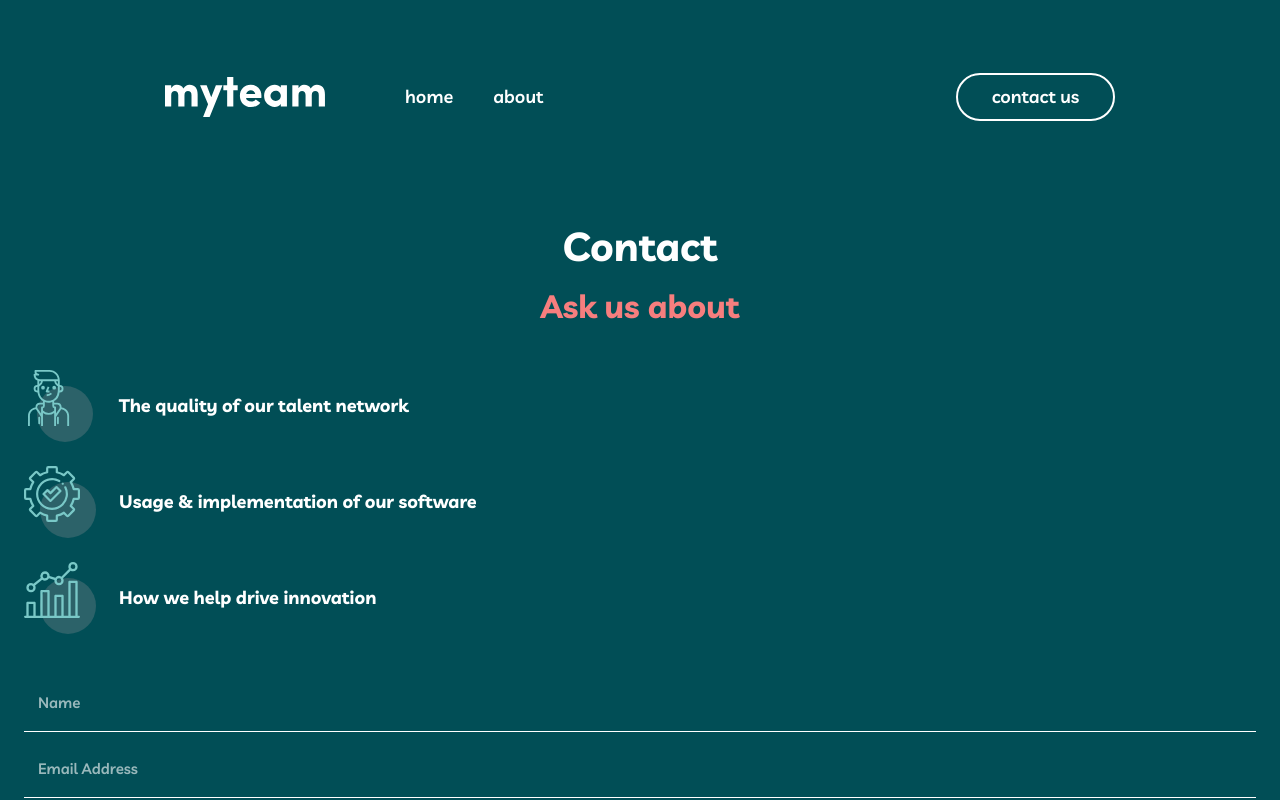
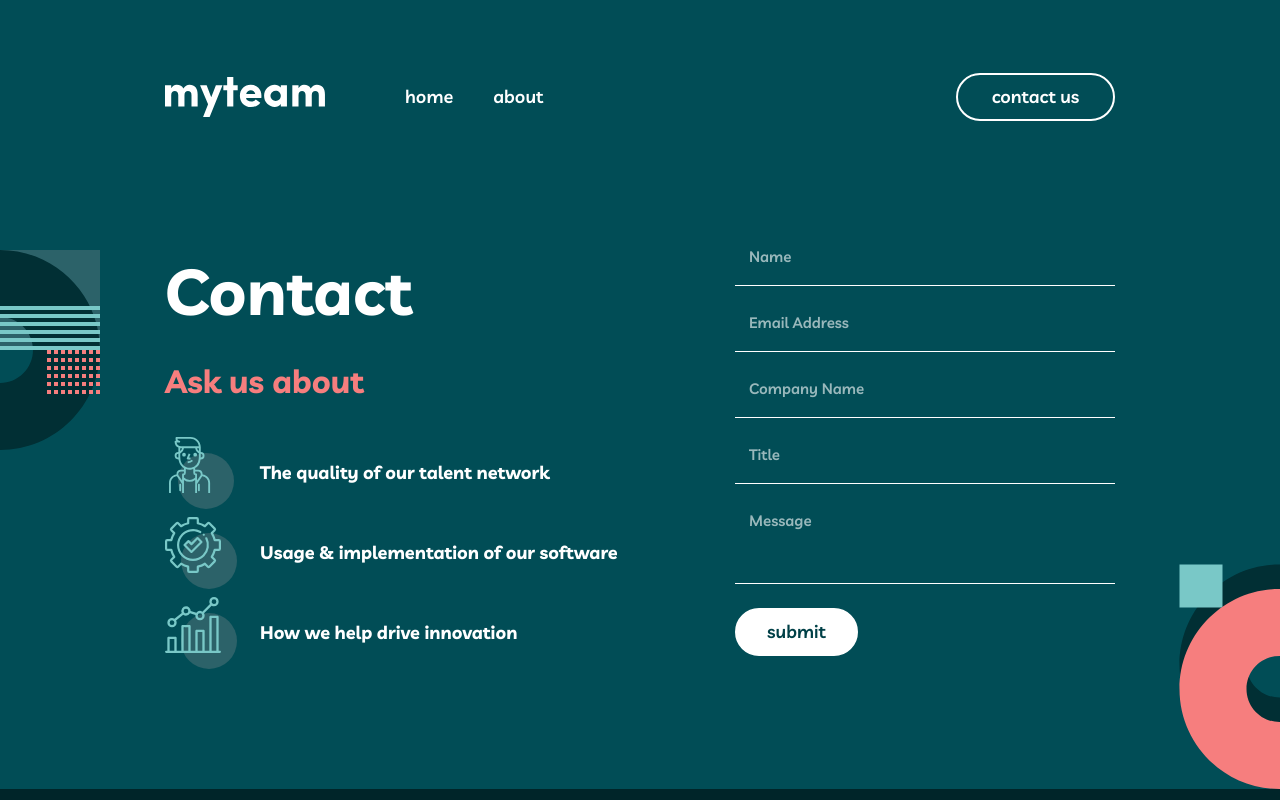
Before and after one commit to curiousmind04/myTeam-Website-ReactTS, a React (Vite) app: page /contact in a window 1280 px wide. Shown: the top 800 px of the page. Built offline with nearby package versions, Linux system fonts and the light colour scheme.

Commit message:
finished all pages

```diff
--- a/src/index.css
+++ b/src/index.css
@@ -2,16 +2,16 @@
 
 :root {
   /* Primary Colors */
-  --midnight-green: #014e56;
-  --light-coral: #f67e7e;
-  --white: #ffffff;
+  --midnight-green: hsl(186, 98%, 17%);
+  --light-coral: hsl(0, 87%, 73%);
+  --white: hsl(0, 0%, 100%);
 
   /* Secondary Colors */
-  --rapture-blue: #79c8c7;
-  --police-blue: #2c6269;
-  --deep-jungle-green: #004047;
-  --sacramento-state-green: #012f34;
-  --dark-green: #002529;
+  --rapture-blue: hsl(179, 42%, 63%);
+  --police-blue: hsl(187, 41%, 29%);
+  --deep-jungle-green: hsl(186, 100%, 14%);
+  --sacramento-state-green: hsl(186, 96%, 10%);
+  --dark-green: hsl(186, 100%, 8%);
 
   font-synthesis: none;
   text-rendering: optimizeLegibility;
--- a/src/pages/About.module.css
+++ b/src/pages/About.module.css
@@ -207,7 +207,7 @@
         left -6.25rem,
       url("assets/bg-pattern-home-4-about-3.svg") no-repeat bottom right,
       var(--deep-jungle-green);
-    padding: 6.25rem 6.125rem 11.75rem 6.0625rem;
+    padding: 6.25rem 6.125rem 8rem 6.0625rem;
   }
   .grid {
     width: 100%;
--- a/src/pages/Contact.module.css
+++ b/src/pages/Contact.module.css
@@ -1,15 +1,16 @@
 .container {
-  background-color: #014e56;
+  background-color: var(--midnight-green);
   background-image: url("/assets/bg-pattern-contact-2.svg");
   background-repeat: no-repeat;
   background-position: bottom -7rem right -6.25rem;
-  padding: 2rem 1.5rem 88px 1.5rem;
+  padding: 2rem 1.5rem 5.5rem 1.5rem;
   text-align: center;
 }
 
-/* .left {
-  margin-bottom: 10rem;
-} */
+.left {
+  max-width: 32.1875rem;
+  margin-inline: auto;
+}
 
 .left h2 {
   color: var(--white);
@@ -39,15 +40,15 @@
   display: flex;
   justify-content: flex-start;
   align-items: center;
-  gap: 23px;
+  gap: 1.4375rem;
   margin-bottom: 1.5rem;
 }
 
 .topic p {
   color: var(--white);
-  font-size: 18px;
+  font-size: 1.125rem;
   font-weight: 700;
-  line-height: 28px;
+  line-height: 1.75rem;
 }
 
 .topics > :last-child {
@@ -55,17 +56,20 @@
 }
 
 .form {
+  max-width: 33.75rem;
+  margin-inline: auto;
   text-align: left;
 }
 
-.form input {
-  background-color: #014e56;
+.form input,
+.form .error {
+  background-color: var(--midnight-green);
   color: var(--white);
   width: 100%;
-  font-size: 15px;
-  line-height: 25px;
+  font-size: 0.9375rem;
+  line-height: 1.5625rem;
   padding-bottom: 1rem;
-  padding-left: 14px;
+  padding-left: 0.875rem;
   padding-right: 1rem;
   border: none;
   border-bottom: 1px solid var(--white);
@@ -74,19 +78,30 @@
   margin-bottom: 1.5rem;
 }
 
+.form .error {
+  margin-bottom: 0.5rem;
+  border-bottom: 1px solid var(--light-coral) !important;
+}
+
 .form input::placeholder {
   color: var(--white);
   opacity: 0.6;
 }
 
-.form textarea {
-  background-color: #014e56;
+.form .error::placeholder {
+  color: var(--light-coral);
+  opacity: 0.6;
+}
+
+.form textarea,
+.form .messageError {
+  background-color: var(--midnight-green);
   color: var(--white);
   width: 100%;
   font: inherit;
-  font-size: 15px;
-  line-height: 25px;
-  padding-left: 14px;
+  font-size: 0.9375rem;
+  line-height: 1.5625rem;
+  padding-left: 0.875rem;
   padding-right: 1rem;
   resize: none;
   border: none;
@@ -98,6 +113,16 @@
   cursor: pointer;
 }
 
+.form .messageError {
+  margin-bottom: 0.5rem;
+  border-bottom: 1px solid var(--light-coral) !important;
+}
+
+.form .messageError::placeholder {
+  color: var(--light-coral);
+  opacity: 0.6;
+}
+
 .form textarea::placeholder {
   color: var(--white);
   opacity: 0.6;
@@ -105,7 +130,7 @@
 
 .form input:focus,
 .form textarea:focus {
-  border-bottom: 1px solid #79c8c7;
+  border-bottom: 1px solid var(--rapture-blue);
 }
 
 /* this code prevents the background color
@@ -117,18 +142,29 @@ from changing when using Chrome autocomplete */
 .form input:-webkit-autofill:active {
   /* -webkit-transition-delay: 9999s; */
   /* -webkit-transition: background-color 9999s ease-out; */
-  -webkit-box-shadow: 0 0 0 30px #014e56 inset !important;
+  -webkit-box-shadow: 0 0 0 30px var(--midnight-green) inset !important;
   -webkit-text-fill-color: var(--white) !important;
   /* -webkit-transition: color 9999s ease-out, background-color 9999s ease-out; */
 }
 
+.form span {
+  display: block;
+  color: var(--light-coral);
+  font-size: 0.625rem;
+  font-style: italic;
+  font-weight: 700;
+  line-height: 0.8125rem;
+  padding-left: 0.875rem;
+  margin-bottom: 1.0625rem;
+}
+
 .form button {
   background-color: var(--white);
-  color: #004047;
-  width: 123px;
+  color: var(--deep-jungle-green);
+  width: 7.6875rem;
   height: 3rem;
-  font-size: 18px;
-  line-height: 28px;
+  font-size: 1.125rem;
+  line-height: 1.75rem;
   border: 2px solid var(--white);
   border-radius: 1.5rem;
 }
@@ -136,10 +172,80 @@ from changing when using Chrome autocomplete */
 @media (hover: hover) {
   .form input:hover,
   .form textarea:hover {
-    border-bottom: 1px solid #79c8c7;
+    border-bottom: 1px solid var(--rapture-blue);
   }
   .form button:hover {
-    background-color: #004047;
+    background-color: var(--deep-jungle-green);
     color: var(--white);
   }
 }
+
+@media (max-width: 20rem) {
+  .container {
+    background-position: bottom -7rem right -7rem;
+    padding: 2rem 1rem 5.5rem 1rem;
+  }
+  .left > span {
+    font-size: 1.5rem;
+  }
+  .topic {
+    gap: 1rem;
+  }
+  .topic p {
+    font-size: 0.8rem;
+    line-height: 1.5rem;
+  }
+}
+
+@media (min-width: 48rem) {
+  .container {
+    background: url("/assets/bg-pattern-about-2-contact-1.svg") no-repeat top
+        2.5rem left -6.25rem,
+      url("/assets/bg-pattern-contact-2.svg") no-repeat bottom 0 right -6.25rem,
+      var(--midnight-green);
+    padding: 3rem 7.0625rem 7rem 7.1875rem;
+  }
+  .left h2 {
+    font-size: 4rem;
+    line-height: 3.5rem;
+    margin-bottom: 1.5rem;
+  }
+  .topics {
+    margin-top: 1.5rem;
+    margin-bottom: 4rem;
+  }
+  .topic {
+    margin-bottom: 0.5rem;
+  }
+}
+
+@media (min-width: 75rem) {
+  .container {
+    background: url("/assets/bg-pattern-about-2-contact-1.svg") no-repeat top
+        3.5rem left -6.25rem,
+      url("/assets/bg-pattern-contact-2.svg") no-repeat bottom 0 right -6.25rem,
+      var(--midnight-green);
+    padding: 2.9375rem 10.3125rem 7.5rem 10.3125rem;
+    display: flex;
+    justify-content: space-between;
+    align-items: flex-end;
+    gap: 1.875rem;
+  }
+  .left {
+    width: 33.75rem;
+    max-width: 33.75rem;
+    flex-shrink: 0;
+    text-align: left;
+  }
+  .left h2 {
+    line-height: 6.25rem;
+    margin-bottom: 1rem;
+  }
+  .topics {
+    margin-top: 2rem;
+    margin-bottom: 0;
+  }
+  .form {
+    margin-bottom: 0.8rem;
+  }
+}
--- a/src/pages/Contact.tsx
+++ b/src/pages/Contact.tsx
@@ -14,8 +14,8 @@ const ContactPage = () => {
     e.preventDefault();
     const name = nameRef.current?.value;
     const email = emailRef.current?.value;
-    // const company = companyRef.current?.value;
-    // const title = titleRef.current?.value;
+    const company = companyRef.current?.value;
+    const title = titleRef.current?.value;
     const message = messageRef.current?.value;
 
     const validInputs = [];
@@ -61,6 +61,10 @@ const ContactPage = () => {
             : prevState
         );
       }
+    } else {
+      setInvalidInputs((prevState) =>
+        prevState.filter((item) => item !== "invalid email")
+      );
     }
 
     // message validations
@@ -75,14 +79,37 @@ const ContactPage = () => {
       validInputs.push("message");
     }
 
-    console.log(validInputs);
+    // console.log(validInputs);
 
-    if (validInputs.includes("name" && "email" && "message")) {
+    if (
+      validInputs.includes("name") &&
+      validInputs.includes("email") &&
+      validInputs.includes("message")
+    ) {
       alert("message sent");
+    } else {
+      return;
+    }
+
+    // reset inputs if message is sent
+    if (name) {
+      nameRef.current.value = "";
+    }
+    if (email) {
+      emailRef.current.value = "";
+    }
+    if (company) {
+      companyRef.current.value = "";
+    }
+    if (title) {
+      titleRef.current.value = "";
+    }
+    if (message) {
+      messageRef.current.value = "";
     }
   };
 
-  console.log(invalidInputs);
+  // console.log(invalidInputs);
 
   return (
     <>
@@ -116,7 +143,16 @@ const ContactPage = () => {
             id="name"
             placeholder="Name"
             ref={nameRef}
+            className={invalidInputs.includes("name") ? classes.error : ""}
+            onChange={() =>
+              setInvalidInputs((prevState) =>
+                prevState.filter((item) => item !== "name")
+              )
+            }
           />
+          {invalidInputs.includes("name") && (
+            <span>This field is required</span>
+          )}
           <label htmlFor="email" className="sr-only">
             Email
           </label>
@@ -126,7 +162,26 @@ const ContactPage = () => {
             id="email"
             placeholder="Email Address"
             ref={emailRef}
+            className={
+              invalidInputs.includes("email") ||
+              invalidInputs.includes("invalid email")
+                ? classes.error
+                : ""
+            }
+            onChange={() =>
+              setInvalidInputs((prevState) =>
+                prevState.filter(
+                  (item) => item !== "email" && item !== "invalid email"
+                )
+              )
+            }
           />
+          {invalidInputs.includes("email") && (
+            <span>This field is required</span>
+          )}
+          {invalidInputs.includes("invalid email") && (
+            <span>Please use a valid email address</span>
+          )}
           <label htmlFor="company-name" className="sr-only">
             Company Name
           </label>
@@ -156,7 +211,16 @@ const ContactPage = () => {
             placeholder="Message"
             rows={3}
             ref={messageRef}
+            className={
+              invalidInputs.includes("message") ? classes.messageError : ""
+            }
+            onChange={() =>
+              setInvalidInputs((prevState) =>
+                prevState.filter((item) => item !== "message")
+              )
+            }
           ></textarea>
+          {invalidInputs.includes("message") && <span>Min. 20 Chars</span>}
           <button type="submit">submit</button>
         </form>
       </section>
```
